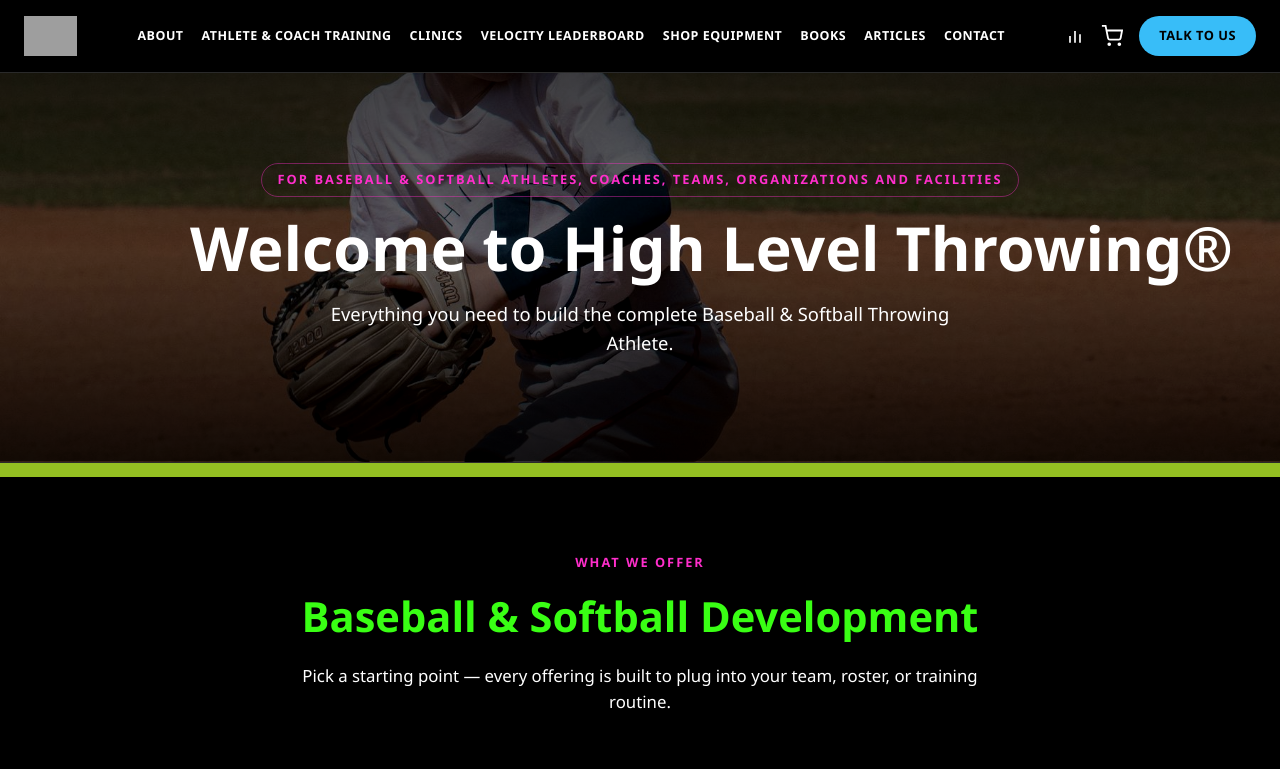
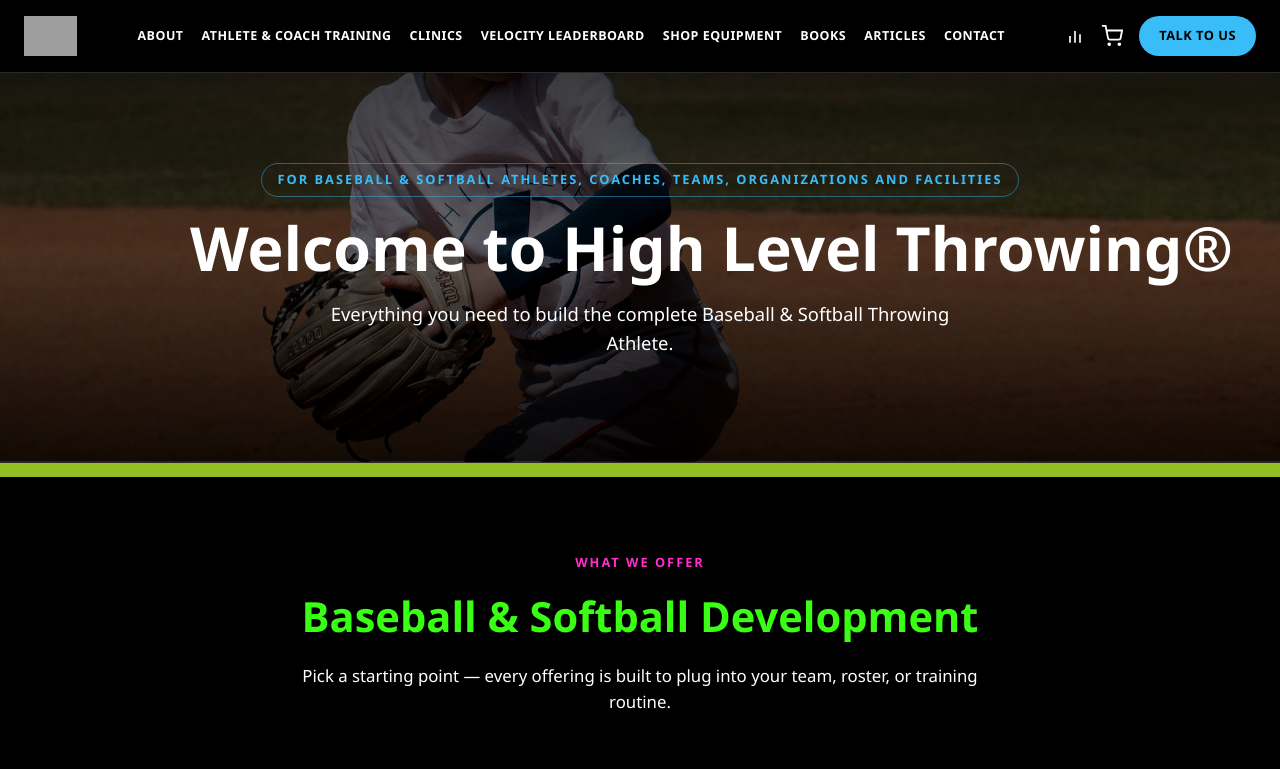
Before and after one commit to highlevelthrowing/High-Level-Throwing, a Next.js app: page / in a window 1280 px wide. Shown: the top 769 px of the page. Built offline with nearby package versions, Linux system fonts and the light colour scheme; grey boxes are pictures that could not be loaded.

Commit message:
Make the homepage hero eyebrow light blue
Co-Authored-By: Claude Opus 5 <noreply@anthropic.com>

```diff
--- a/src/app/globals.css
+++ b/src/app/globals.css
@@ -638,3 +638,10 @@ section{padding:90px 24px;border-bottom:1px solid var(--border);}
 }
 .home .trusted-by{position:relative;}
 .home section.cta-final{border-bottom:none;}
+
+/* The homepage hero eyebrow reads in the light blue rather than the pink
+   accent the other pages use. */
+.home .hero .eyebrow{
+  color:var(--sky);
+  border-color:color-mix(in srgb, var(--sky) 45%, transparent);
+}
```
